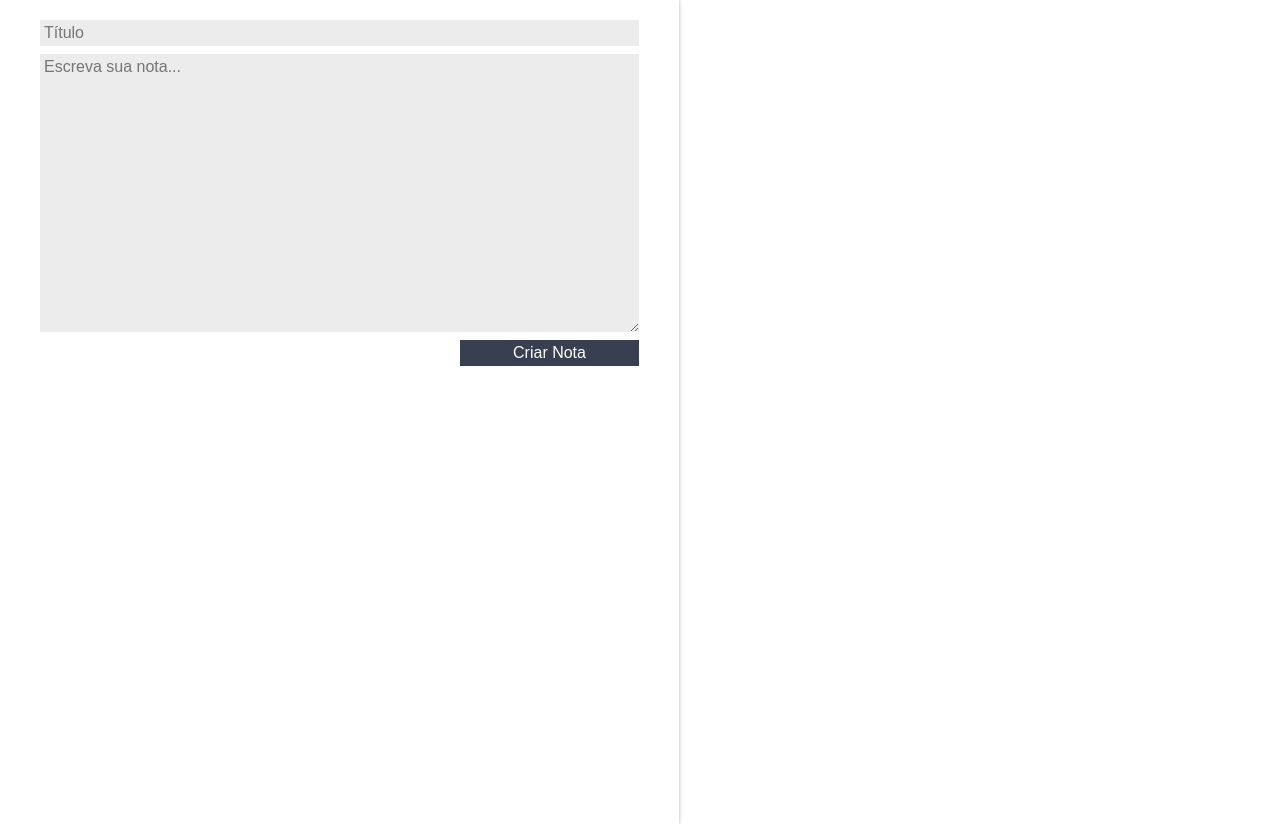
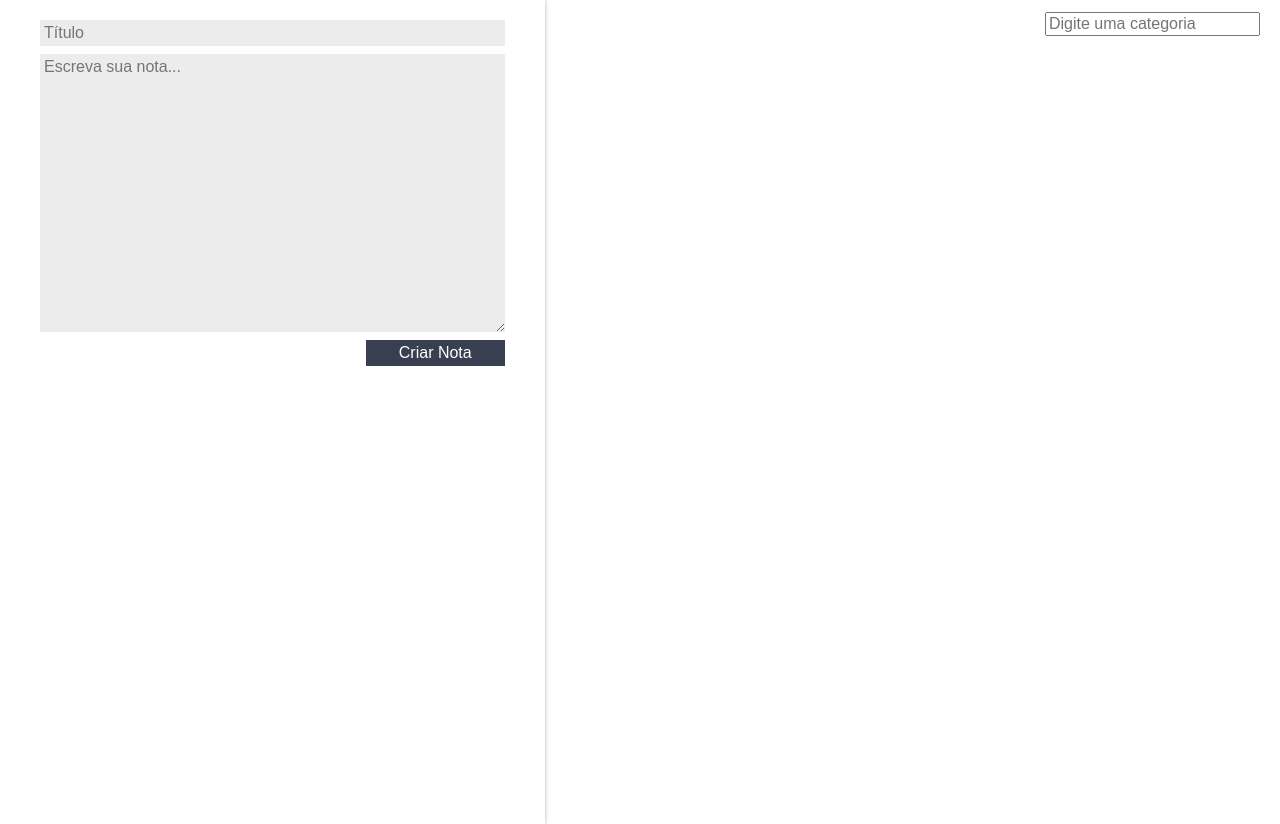
Before and after one commit to miqueiascoutinho/react_gerenciador_notas, a React (Create React App) app: page / in a window 1280 px wide. Built offline with nearby package versions, Linux system fonts and the light colour scheme.

Commit message:
React: Adicionando Categorias

```diff
--- a/src/App.js
+++ b/src/App.js
@@ -1,43 +1,61 @@
 import React, { Component } from "react";
 import ListaDeNotas from "./compoments/ListaDeNotas";
 import FormularioCadastro from "./compoments/FormularioCadastro";
+import ListaDeCategorias from "./compoments/ListaDeCategorias";
 import "./assets/App.css";
-import './assets/index.css';
+import "./assets/index.css";
 
 class App extends Component {
-
   constructor() {
     super();
     this.state = {
-      notas: []
-    }
+      notas: [],
+      categorias: []
+    };
   }
 
   criarNota(titulo, descricao) {
-    const novaNota = {titulo, descricao};
+    const novaNota = { titulo, descricao };
     const todasNotas = [...this.state.notas, novaNota];
 
     this.setState({
-      notas:todasNotas
-    })
+      notas: todasNotas,
+      categorias: this.state.categorias
+    });
   }
 
   excluirNota(indice) {
     this.notas = this.state.notas;
-    this.notas.splice(indice,1);
+    this.notas.splice(indice, 1);
 
     this.setState({
       notas: this.notas
-    })
+    });
+  }
 
+  criarCategoria(categoria) {
+    console.log(categoria);
 
+    this.setState({
+      notas: this.state.notas,
+      categorias: [...this.state.categorias, categoria]
+    });
   }
 
   render() {
     return (
       <section className="conteudo">
-        <FormularioCadastro novaNota={this.criarNota.bind(this)}/>
-        <ListaDeNotas notas={this.state.notas} excluirNota={this.excluirNota.bind(this)}/>
+        <FormularioCadastro novaNota={this.criarNota.bind(this)} />
+        <main className="conteudo-principal">
+          <ListaDeCategorias
+            criarCategoria={this.criarCategoria.bind(this)}
+            categorias={this.state.categorias}
+          />
+          <ListaDeNotas
+            notas={this.state.notas}
+            excluirNota={this.excluirNota.bind(this)}
+          />
+        </main>
       </section>
     );
   }
--- a/src/assets/App.css
+++ b/src/assets/App.css
@@ -1,6 +1,10 @@
 .conteudo {
     display: flex;
   }
+
+.conteudo-principal {
+  flex-grow: 4;
+}
 
   :root {
     --primaria: #58a4b0;
--- /dev/null
+++ b/src/compoments/ListaDeCategorias/ListaDeCategorias.jsx
@@ -0,0 +1,33 @@
+import React, { Component } from "react";
+import "./estilo.css";
+class ListaDeCategorias extends Component {
+  criarCategoria(event) {
+    if (event.keyCode === 13) {
+        this.props.criarCategoria(event.target.value);
+        event.target.value = "";
+    }
+  }
+  render() {
+    return (
+      <section className="lista-categorias">
+        <ul className="lista-categorias_lista">
+          {this.props.categorias.map((categoria, indice) => {
+            return (
+              <li key={indice} className="lista-categorias_item">
+                {categoria}
+              </li>
+            );
+          })}
+        </ul>
+        <input
+          type="text"
+          placeholder="Digite uma categoria"
+          className="lista-categorias_input"
+          onKeyUp={this.criarCategoria.bind(this)}
+        />
+      </section>
+    );
+  }
+}
+
+export default ListaDeCategorias;
--- /dev/null
+++ b/src/compoments/ListaDeCategorias/estilo.css
@@ -0,0 +1,21 @@
+.lista-categorias{
+    display: flex;
+    flex-direction: row;
+    margin-top: 12px;
+}
+.lista-categorias_lista{
+    flex: 1;
+    display: flex;
+    flex-direction: row;
+    justify-content: space-evenly;
+}
+.lista-categorias_item{
+    background-color: var(--secundaria);
+    color: white;
+    padding: 4px 8px;
+    border-radius: 10px;
+    font-family: Arial, Helvetica, sans-serif;
+}
+.lista-categorias_input{
+    margin-right: 20px;
+}
--- /dev/null
+++ b/src/compoments/ListaDeCategorias/index.js
@@ -0,0 +1,2 @@
+import ListaDeCategorias from "./ListaDeCategorias";
+export default ListaDeCategorias;
```
